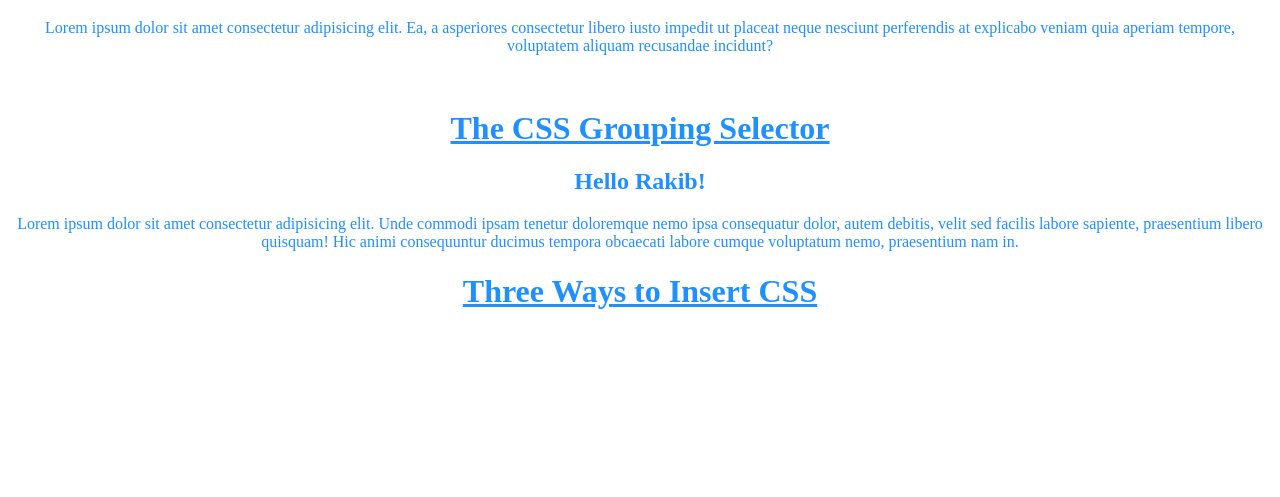
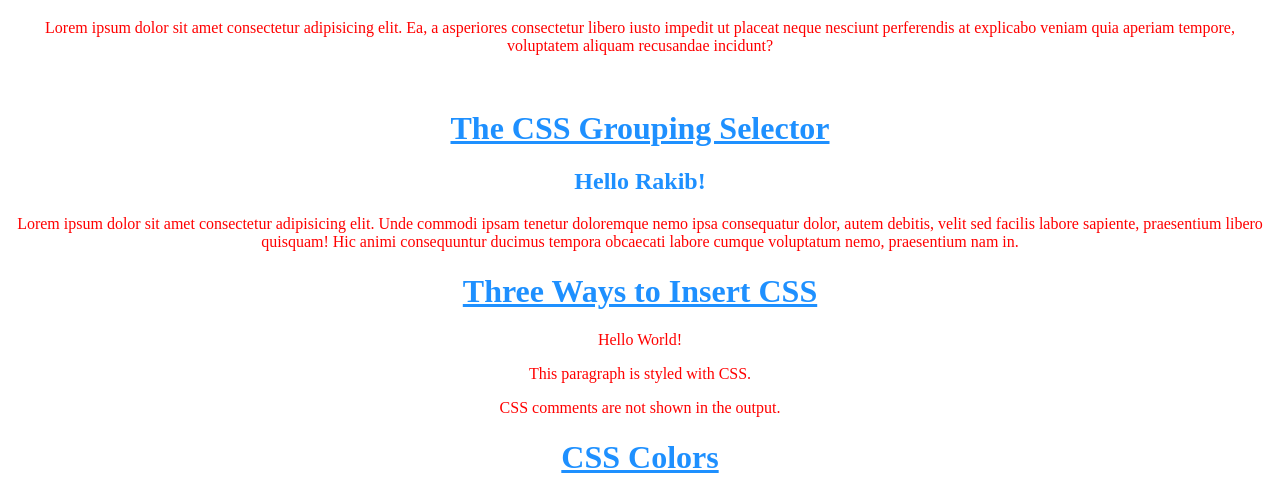
Before and after one commit to MdRakibHosain/css-syntax, a plain HTML site: page index.html in a window 1280 px wide. Shown: the part 666-1163 px from the top of the page. Before the commit the page ends 997 px from the top, so only its background shows below. Drawn offline with Linux system fonts and the light colour scheme.

Commit message:
third changes

```diff
--- a/index.html
+++ b/index.html
@@ -80,4 +80,24 @@
 
         1. External CSS ( <link rel="stylesheet" href="mystyle.css"> )
     -->
+
+    <style>
+        /* This is a single-line comment */
+        p {
+          color: red;
+        }
+        </style>
+        </head>
+
+
+        <p>Hello World!</p>
+        <p>This paragraph is styled with CSS.</p>
+        <p>CSS comments are not shown in the output.</p>
+
+        <h1>CSS Colors</h1>
+
+
+
+
+    <body>
 </html>
```
